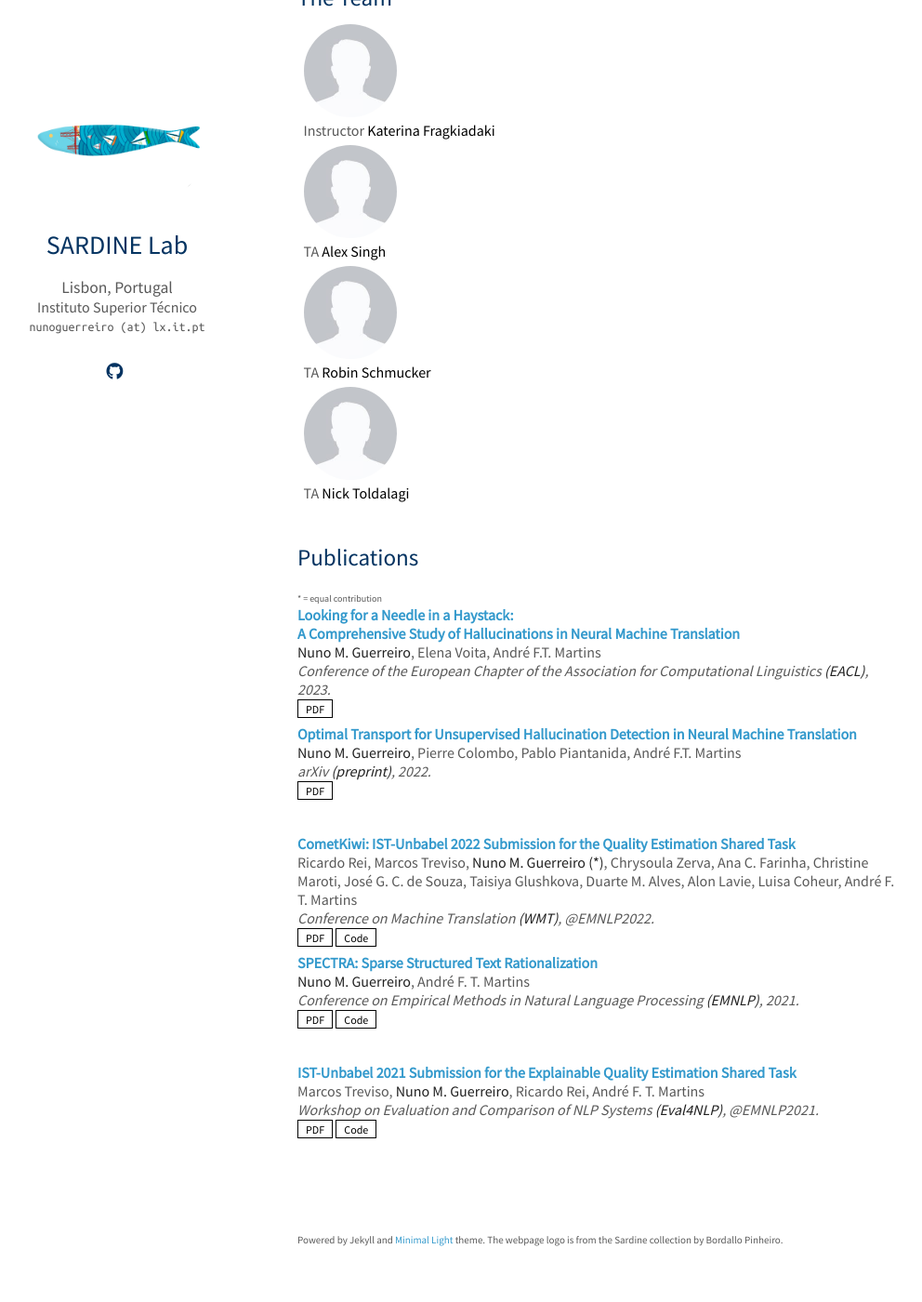
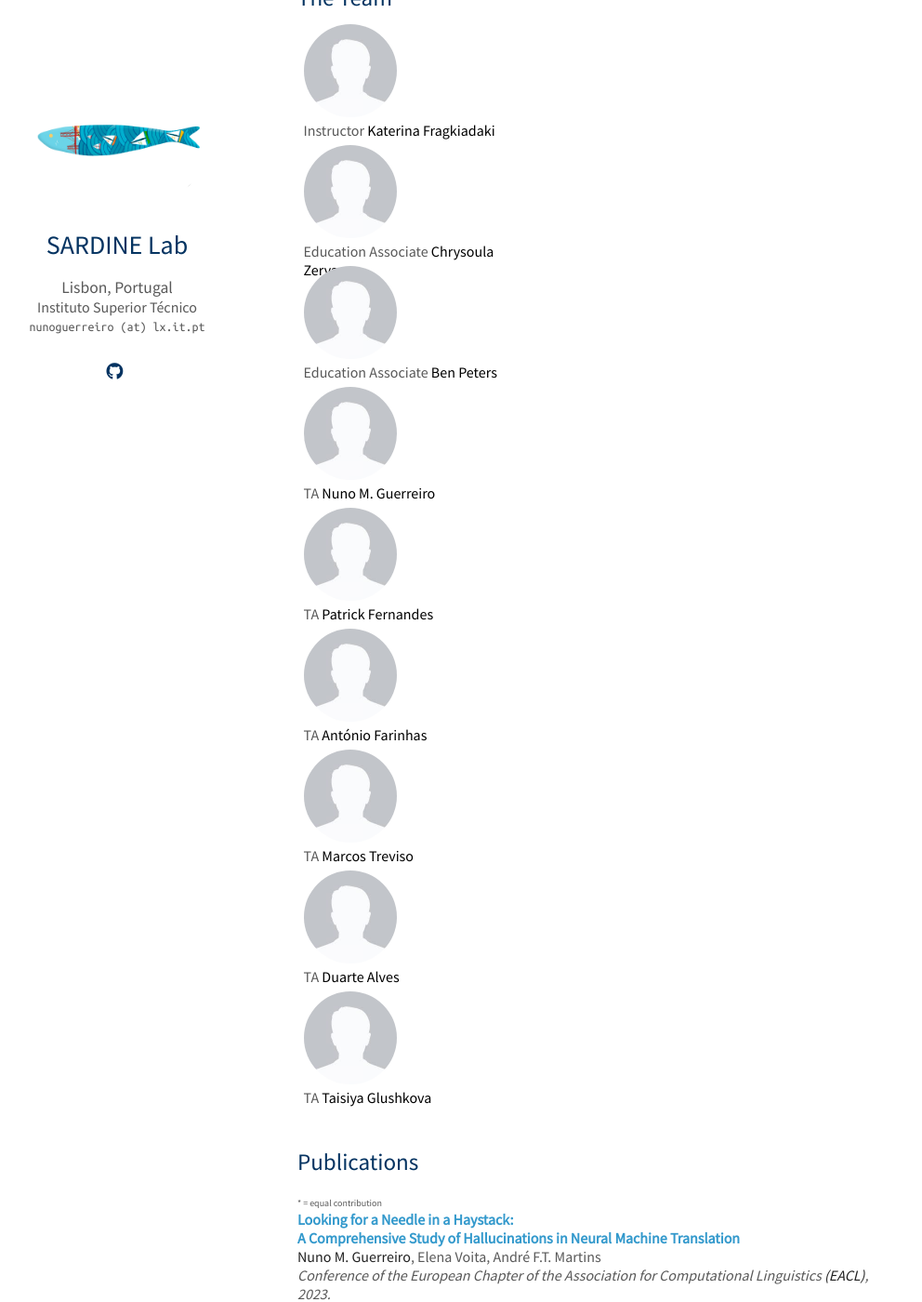
Before and after one commit to sardine-cs/sardine-cs.github.io, a Jekyll site: the page built from index.md, in a window 1280 px wide and 1400 px high, scrolled down 283 px. Shown: the whole window at 93% size, without its empty margins (150-1142 px from the left). Built offline with Jekyll 4.4.1, drawn with Linux system fonts in a browser that asks for light colours; nearby versions of some CDN libraries; a style sheet for code colours, icons or effects is not loaded.

```diff
--- a/_data/staff.yml
+++ b/_data/staff.yml
@@ -3,12 +3,27 @@
       url: https://www.cs.cmu.edu/~katef/
       image: staff/generic.jpeg
 
-TAs:
-    - name: Alex Singh
+EducationAssociates:
+    - name: Chrysoula Zerva
+      image: staff/generic.jpeg
+    - name: Ben Peters
       image: staff/generic.jpeg
 
-    - name: Robin Schmucker
+TAs:
+    - name: Nuno M. Guerreiro
       image: staff/generic.jpeg
 
-    - name: Nick Toldalagi
+    - name: Patrick Fernandes
       image: staff/generic.jpeg
+
+    - name: António Farinhas
+      image: staff/generic.jpeg
+
+    - name: Marcos Treviso
+      image: staff/generic.jpeg
+
+    - name: Duarte Alves
+      image: staff/generic.jpeg
+
+    - name: Taisiya Glushkova
+      image: staff/generic.jpeg
```
